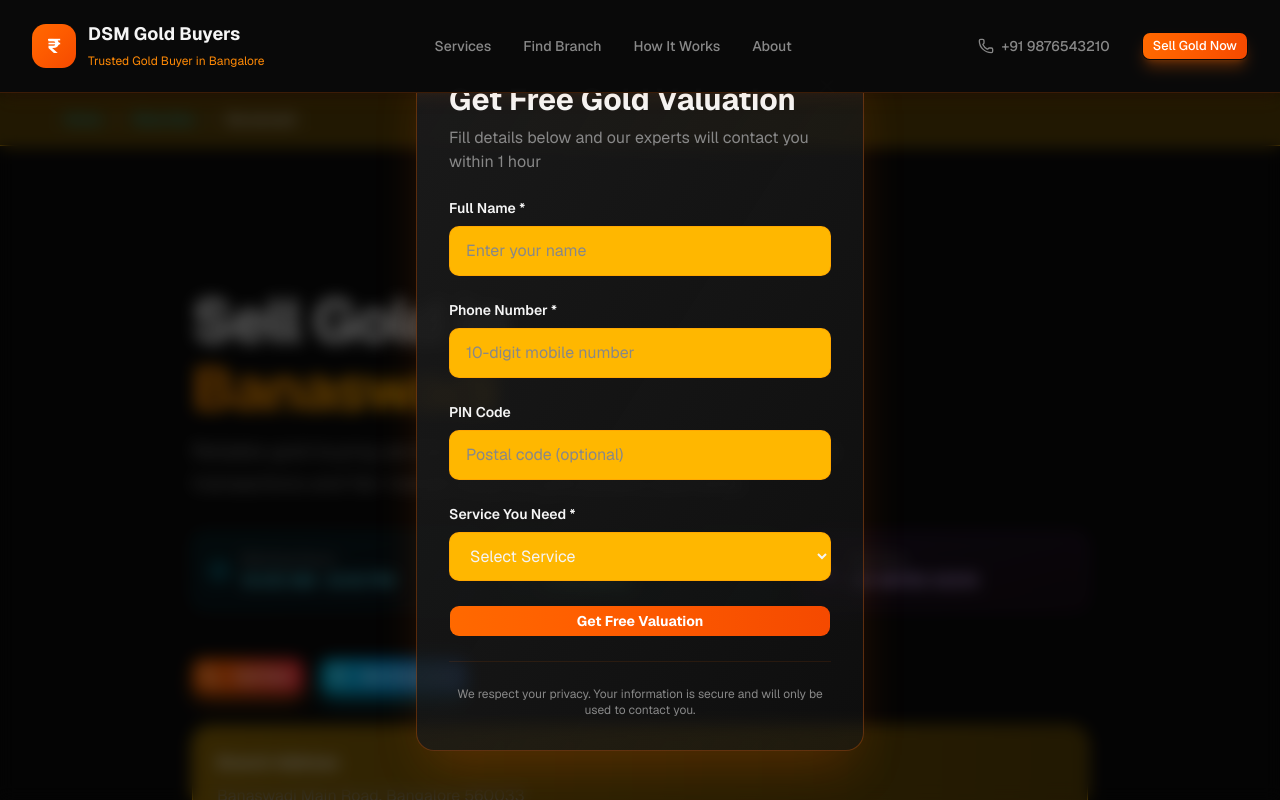
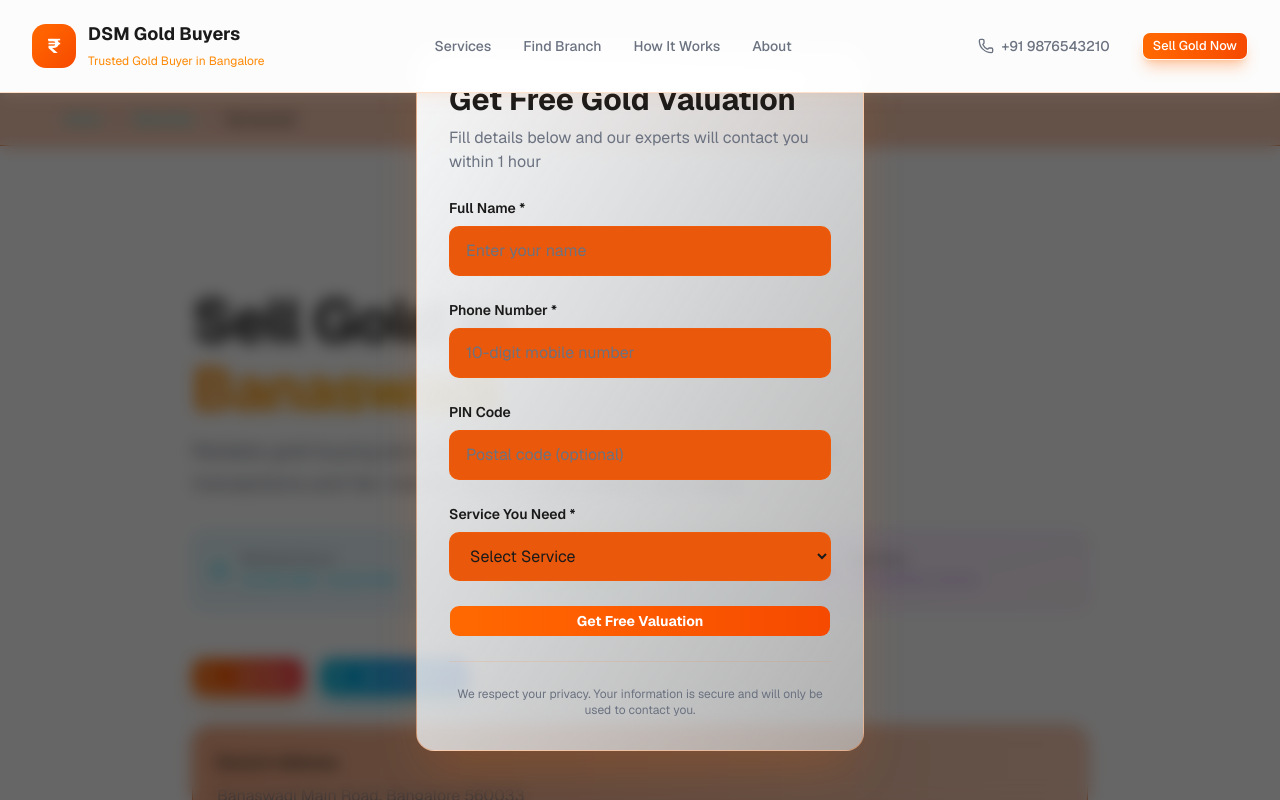
Before and after one commit to shrinivasspatil/bangalore-gold-website, a Next.js app: page /areas/banaswadi in a window 1280 px wide. Shown: the top 800 px of the page. Built offline with nearby package versions, Linux system fonts and the light colour scheme.

Commit message:
feat: switch to light color scheme and update layout theme color
Co-authored-by: shrinivasspatil <15357407+shrinivasspatil@users.noreply.github.com>

```diff
--- a/app/globals.css
+++ b/app/globals.css
@@ -49,119 +49,51 @@
 }
 
 :root {
-  color-scheme: dark;
-  --background: #0a0a0a;
-  --foreground: #f5f5f5;
-  --card: #1a1a1a;
-  --card-foreground: #f5f5f5;
-  --popover: #1a1a1a;
-  --popover-foreground: #f5f5f5;
-  --primary: #ffa500;
-  --primary-foreground: #0a0a0a;
-  --secondary: #2a2a2a;
-  --secondary-foreground: #f5f5f5;
-  --muted: #3a3a3a;
-  --muted-foreground: #888888;
-  --accent: #ffb700;
-  --accent-foreground: #0a0a0a;
-  --destructive: #ff4444;
-  --border: #2a2a2a;
-  --input: #2a2a2a;
-  --ring: #ffa500;
+  color-scheme: light;
+  --background: #ffffff;
+  --foreground: #1a1a1a;
+  --card: #f8f9fa;
+  --card-foreground: #1a1a1a;
+  --popover: #ffffff;
+  --popover-foreground: #1a1a1a;
+  --primary: #f97316;
+  --primary-foreground: #ffffff;
+  --secondary: #f3f4f6;
+  --secondary-foreground: #1a1a1a;
+  --muted: #e5e7eb;
+  --muted-foreground: #6b7280;
+  --accent: #ea580c;
+  --accent-foreground: #ffffff;
+  --destructive: #dc2626;
+  --border: #e5e7eb;
+  --input: #f3f4f6;
+  --ring: #f97316;
 
   /* Service colors */
-  --color-sell: #ff6b6b;
-  --color-pledge: #4ecdc4;
-  --color-buy: #ffd93d;
-  --color-loan: #a78bfa;
+  --color-sell: #ef4444;
+  --color-pledge: #06b6d4;
+  --color-buy: #f59e0b;
+  --color-loan: #8b5cf6;
 
-  --chart-1: #ffa500;
-  --chart-2: #ff6b6b;
-  --chart-3: #4ecdc4;
-  --chart-4: #ffd93d;
-  --chart-5: #a78bfa;
+  --chart-1: #f97316;
+  --chart-2: #ef4444;
+  --chart-3: #06b6d4;
+  --chart-4: #f59e0b;
+  --chart-5: #8b5cf6;
   --radius: 0.625rem;
-  --sidebar: #1a1a1a;
-  --sidebar-foreground: #f5f5f5;
-  --sidebar-primary: #ffa500;
-  --sidebar-primary-foreground: #0a0a0a;
-  --sidebar-accent: #2a2a2a;
-  --sidebar-accent-foreground: #f5f5f5;
-  --sidebar-border: #2a2a2a;
-  --sidebar-ring: #ffa500;
+  --sidebar: #f8f9fa;
+  --sidebar-foreground: #1a1a1a;
+  --sidebar-primary: #f97316;
+  --sidebar-primary-foreground: #ffffff;
+  --sidebar-accent: #f3f4f6;
+  --sidebar-accent-foreground: #1a1a1a;
+  --sidebar-border: #e5e7eb;
+  --sidebar-ring: #f97316;
 }
 
-.dark {
-  color-scheme: dark;
-  --background: oklch(0.145 0 0);
-  --foreground: oklch(0.985 0 0);
-  --card: oklch(0.205 0 0);
-  --card-foreground: oklch(0.985 0 0);
-  --popover: oklch(0.205 0 0);
-  --popover-foreground: oklch(0.985 0 0);
-  --primary: oklch(0.922 0 0);
-  --primary-foreground: oklch(0.205 0 0);
-  --secondary: oklch(0.269 0 0);
-  --secondary-foreground: oklch(0.985 0 0);
-  --muted: oklch(0.269 0 0);
-  --muted-foreground: oklch(0.708 0 0);
-  --accent: oklch(0.269 0 0);
-  --accent-foreground: oklch(0.985 0 0);
-  --destructive: oklch(0.704 0.191 22.216);
-  --border: oklch(1 0 0 / 10%);
-  --input: oklch(1 0 0 / 15%);
-  --ring: oklch(0.556 0 0);
-  --chart-1: oklch(0.87 0 0);
-  --chart-2: oklch(0.556 0 0);
-  --chart-3: oklch(0.439 0 0);
-  --chart-4: oklch(0.371 0 0);
-  --chart-5: oklch(0.269 0 0);
-  --sidebar: oklch(0.205 0 0);
-  --sidebar-foreground: oklch(0.985 0 0);
-  --sidebar-primary: oklch(0.488 0.243 264.376);
-  --sidebar-primary-foreground: oklch(0.985 0 0);
-  --sidebar-accent: oklch(0.269 0 0);
-  --sidebar-accent-foreground: oklch(0.985 0 0);
-  --sidebar-border: oklch(1 0 0 / 10%);
-  --sidebar-ring: oklch(0.556 0 0);
-}
 
-@media (prefers-color-scheme: dark) {
-  :root:not(.light) {
-    color-scheme: dark;
-    --background: oklch(0.145 0 0);
-    --foreground: oklch(0.985 0 0);
-    --card: oklch(0.205 0 0);
-    --card-foreground: oklch(0.985 0 0);
-    --popover: oklch(0.205 0 0);
-    --popover-foreground: oklch(0.985 0 0);
-    --primary: oklch(0.922 0 0);
-    --primary-foreground: oklch(0.205 0 0);
-    --secondary: oklch(0.269 0 0);
-    --secondary-foreground: oklch(0.985 0 0);
-    --muted: oklch(0.269 0 0);
-    --muted-foreground: oklch(0.708 0 0);
-    --accent: oklch(0.269 0 0);
-    --accent-foreground: oklch(0.985 0 0);
-    --destructive: oklch(0.704 0.191 22.216);
-    --border: oklch(1 0 0 / 10%);
-    --input: oklch(1 0 0 / 15%);
-    --ring: oklch(0.556 0 0);
-    --chart-1: oklch(0.87 0 0);
-    --chart-2: oklch(0.556 0 0);
-    --chart-3: oklch(0.439 0 0);
-    --chart-4: oklch(0.371 0 0);
-    --chart-5: oklch(0.269 0 0);
-    --sidebar: oklch(0.205 0 0);
-    --sidebar-foreground: oklch(0.985 0 0);
-    --sidebar-primary: oklch(0.488 0.243 264.376);
-    --sidebar-primary-foreground: oklch(0.985 0 0);
-    --sidebar-accent: oklch(0.269 0 0);
-    --sidebar-accent-foreground: oklch(0.985 0 0);
-    --sidebar-border: oklch(1 0 0 / 10%);
-    --sidebar-ring: oklch(0.556 0 0);
-  }
-}
+
+
 
 @layer base {
   * {
--- a/app/layout.tsx
+++ b/app/layout.tsx
@@ -40,8 +40,8 @@ export const metadata: Metadata = {
 }
 
 export const viewport: Viewport = {
-  colorScheme: 'dark',
-  themeColor: '#d4a574',
+  colorScheme: 'light',
+  themeColor: '#f97316',
 }
 
 export default function RootLayout({
--- a/components/hero.tsx
+++ b/components/hero.tsx
@@ -38,7 +38,7 @@ export default function Hero() {
               <Button size="lg" className="bg-gradient-to-r from-orange-500 to-red-500 hover:from-orange-600 hover:to-red-600 text-white rounded-xl font-bold shadow-xl shadow-orange-500/40 hover:shadow-orange-500/60 transition-all scale-100 hover:scale-105 h-14 text-base">
                 Sell Gold Now
               </Button>
-              <Button size="lg" className="bg-slate-700 hover:bg-slate-800 text-white rounded-xl font-bold border border-slate-600 hover:border-slate-500 h-14 text-base transition-all">
+              <Button size="lg" className="bg-slate-800 hover:bg-slate-900 text-white rounded-xl font-bold border border-slate-700 hover:border-slate-600 h-14 text-base transition-all">
                 Find Your Branch
               </Button>
             </div>
@@ -69,7 +69,7 @@ export default function Hero() {
                 alt="Woman holding gold jewelry and cash - DSM Gold Buyers"
                 className="w-full h-full object-cover rounded-2xl"
               />
-              <div className="absolute inset-0 bg-gradient-to-t from-black/20 via-transparent to-transparent rounded-2xl pointer-events-none" />
+              <div className="absolute inset-0 bg-gradient-to-t from-black/10 via-transparent to-transparent rounded-2xl pointer-events-none" />
             </div>
           </div>
         </div>
```
Also changed, not shown: components/cta.tsx (+17 -17 lines).
